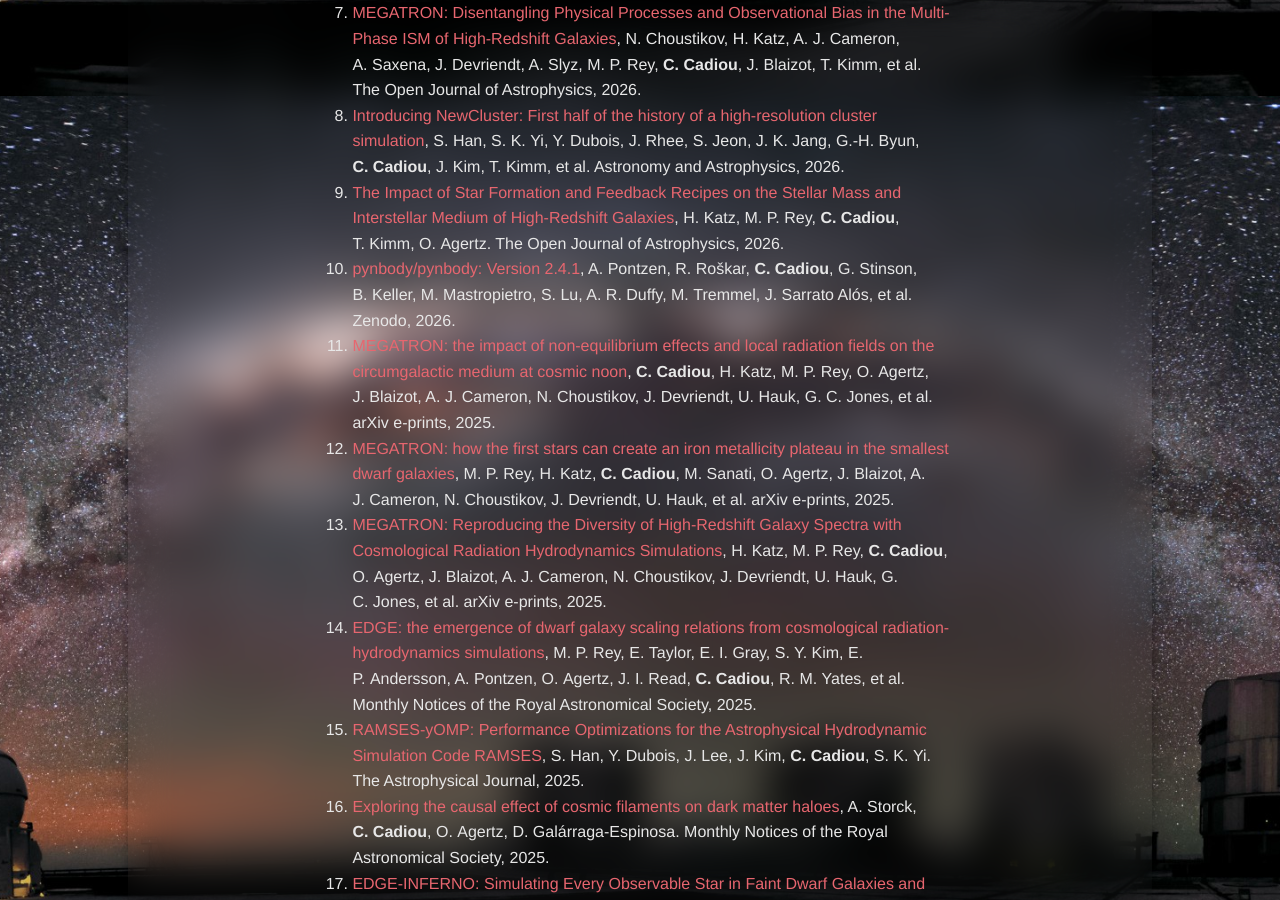
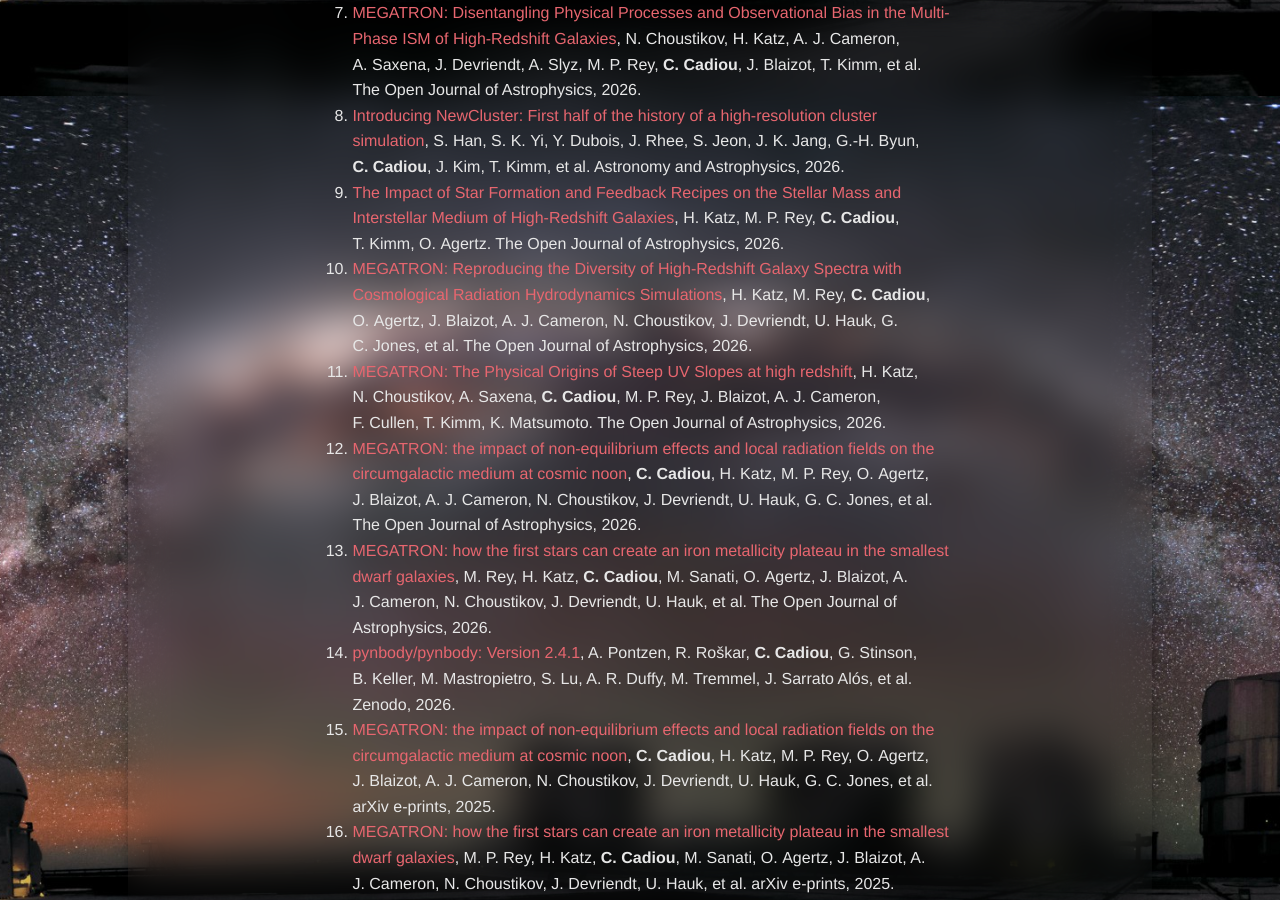
Before and after one commit to cphyc/cphyc.github.io, a Jekyll site: the page built from publications/index.html, in a window 1280 px wide and 900 px high, scrolled down 804 px. Built offline with Jekyll 4.4.1, drawn with Linux system fonts in a browser that asks for light colours; nearby versions of some CDN libraries; some of the changed text lies outside the part shown.

Commit message:
Update publications and CV [skip ci]
Automated update via GitHub Actions

```diff
--- a/publications/index.html
+++ b/publications/index.html
@@ -305,6 +305,159 @@ description: My Publications
   </li>
 
   <li>
+    <a href="">MEGATRON: Reproducing the Diversity of High-Redshift Galaxy Spectra with Cosmological Radiation Hydrodynamics Simulations</a>,
+
+
+      H.&nbsp;Katz,
+
+
+      M.&nbsp;Rey,
+
+    <b>
+      C.&nbsp;Cadiou</b>,
+
+
+      O.&nbsp;Agertz,
+
+
+      J.&nbsp;Blaizot,
+
+
+      A. J.&nbsp;Cameron,
+
+
+      N.&nbsp;Choustikov,
+
+
+      J.&nbsp;Devriendt,
+
+
+      U.&nbsp;Hauk,
+
+
+      G. C.&nbsp;Jones,
+
+
+      et al.
+
+    The Open Journal of Astrophysics, 2026.
+  </li>
+
+  <li>
+    <a href="">MEGATRON: The Physical Origins of Steep UV Slopes at high redshift</a>,
+
+
+      H.&nbsp;Katz,
+
+
+      N.&nbsp;Choustikov,
+
+
+      A.&nbsp;Saxena,
+
+    <b>
+      C.&nbsp;Cadiou</b>,
+
+
+      M. P.&nbsp;Rey,
+
+
+      J.&nbsp;Blaizot,
+
+
+      A. J.&nbsp;Cameron,
+
+
+      F.&nbsp;Cullen,
+
+
+      T.&nbsp;Kimm,
+
+
+      K.&nbsp;Matsumoto.
+
+    The Open Journal of Astrophysics, 2026.
+  </li>
+
+  <li>
+    <a href="">MEGATRON: the impact of non-equilibrium effects and local radiation fields on the circumgalactic medium at cosmic noon</a>,
+
+    <b>
+      C.&nbsp;Cadiou</b>,
+
+
+      H.&nbsp;Katz,
+
+
+      M. P.&nbsp;Rey,
+
+
+      O.&nbsp;Agertz,
+
+
+      J.&nbsp;Blaizot,
+
+
+      A. J.&nbsp;Cameron,
+
+
+      N.&nbsp;Choustikov,
+
+
+      J.&nbsp;Devriendt,
+
+
+      U.&nbsp;Hauk,
+
+
+      G. C.&nbsp;Jones,
+
+
+      et al.
+
+    The Open Journal of Astrophysics, 2026.
+  </li>
+
+  <li>
+    <a href="">MEGATRON: how the first stars can create an iron metallicity plateau in the smallest dwarf galaxies</a>,
+
+
+      M.&nbsp;Rey,
+
+
+      H.&nbsp;Katz,
+
+    <b>
+      C.&nbsp;Cadiou</b>,
+
+
+      M.&nbsp;Sanati,
+
+
+      O.&nbsp;Agertz,
+
+
+      J.&nbsp;Blaizot,
+
+
+      A. J.&nbsp;Cameron,
+
+
+      N.&nbsp;Choustikov,
+
+
+      J.&nbsp;Devriendt,
+
+
+      U.&nbsp;Hauk,
+
+
+      et al.
+
+    The Open Journal of Astrophysics, 2026.
+  </li>
+
+  <li>
     <a href="">pynbody/pynbody: Version 2.4.1</a>,
 
 
```
Also changed, not shown: other parts of publications/index.html (+3 -3 lines), 2 other files.
